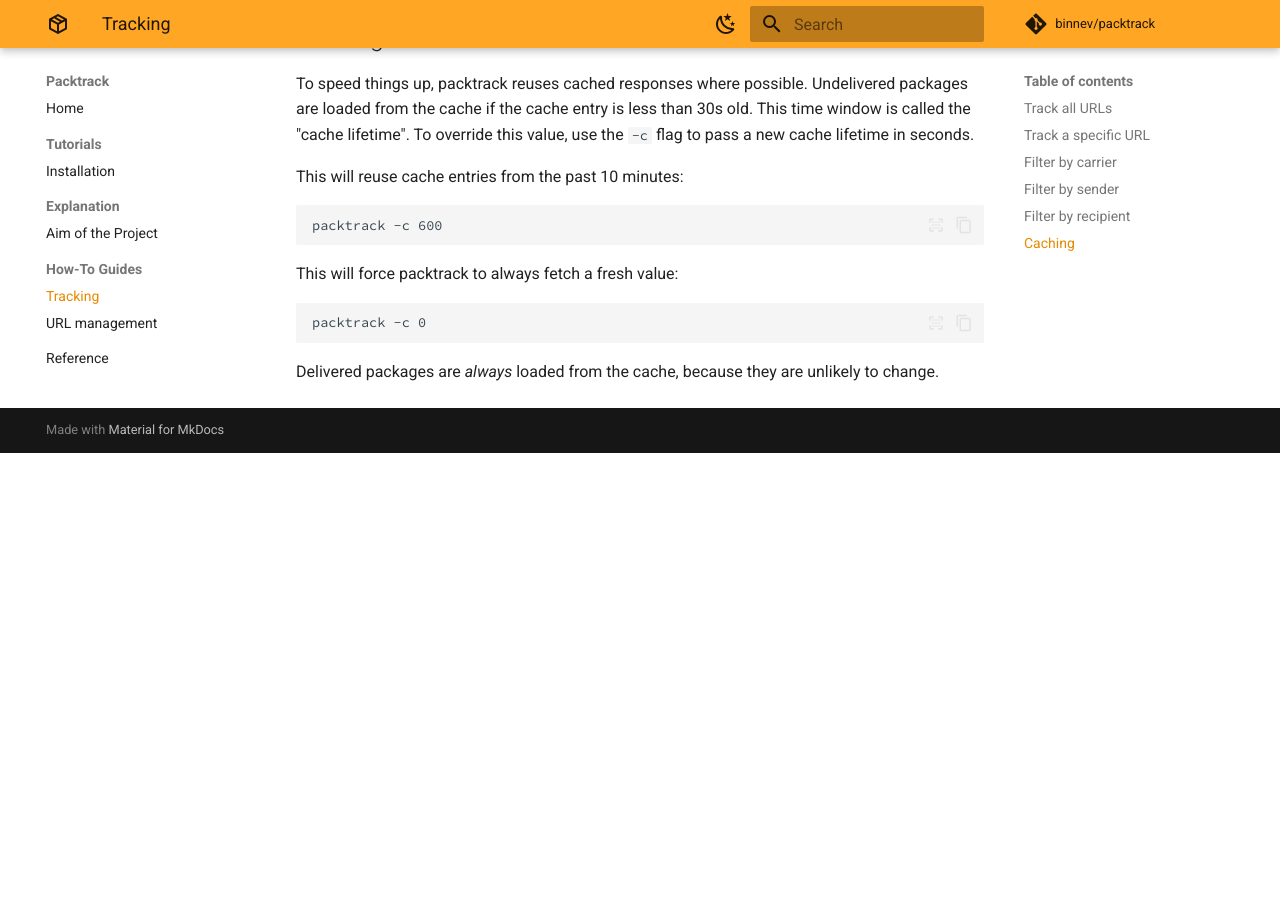
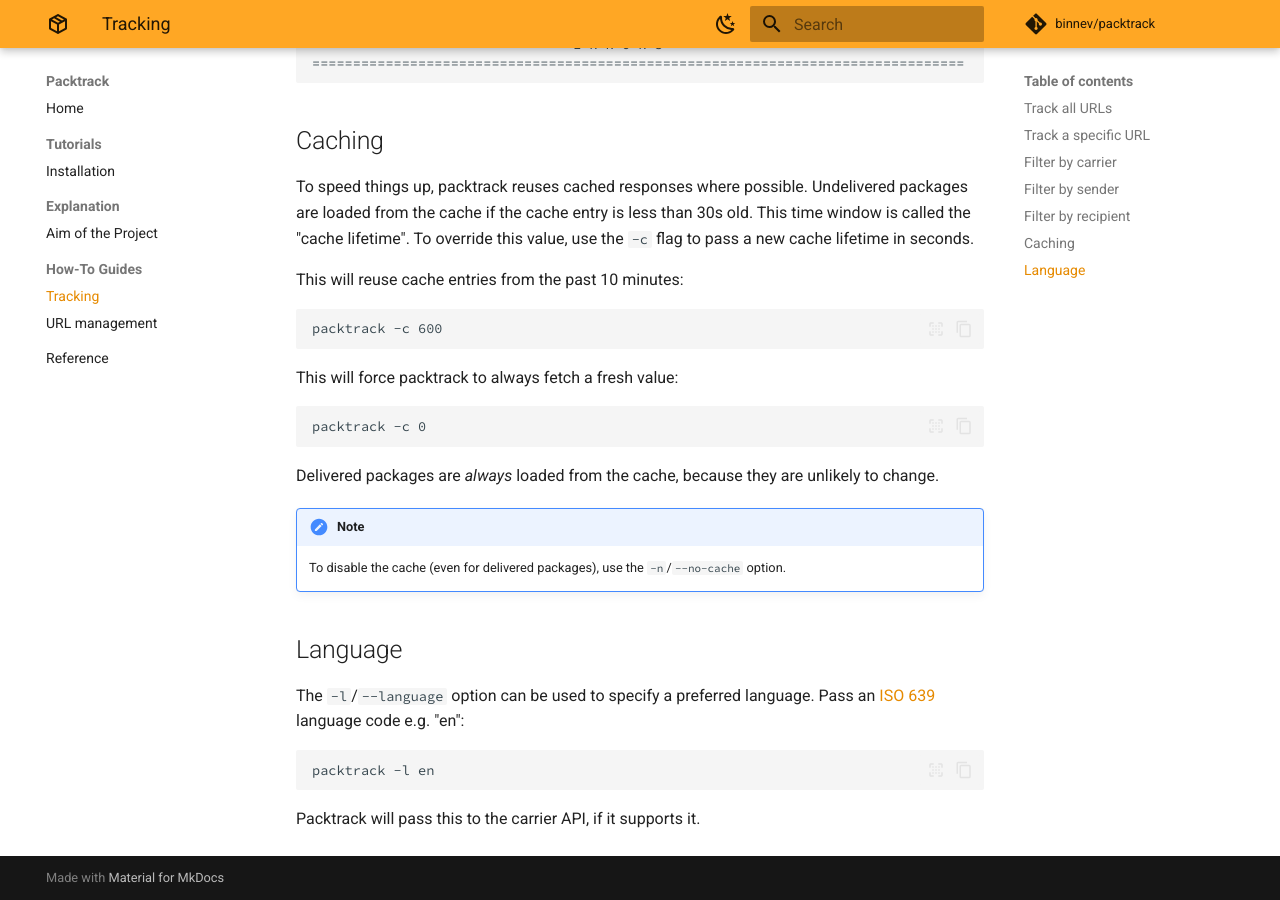
Before and after one commit to binnev/packtrack, an MkDocs documentation site: the page built from docs/how-to/tracking.md, in a window 1280 px wide and 900 px high, scrolled down 3005 px. Built offline with MkDocs 1.6.1 and Material for MkDocs 9.7.7, drawn with Linux system fonts in a browser that asks for light colours; comment, search, counter and statistics services are not loaded; the version menu is left out; before the commit the page ends 3458 px from its top, so only the background shows below that; some of the changed text lies outside the part shown.

Commit message:
docs: added docs for new CLI options

````diff
--- a/docs/how-to/tracking.md
+++ b/docs/how-to/tracking.md
@@ -61,6 +61,9 @@
 
 
 By default, delivered packages are shown as a one-liner. In-transit packages are shown in more detail, with events and ETA from the carrier.
+
+!!! note
+    You can use the `-d` / `--delivered` flag to print delivered packages in more detail
 
 ## Filter by carrier
 Filter for packages carried by PostNL:
@@ -146,3 +149,15 @@
 ```
 
 Delivered packages are _always_ loaded from the cache, because they are unlikely to change.
+
+!!! note
+    To disable the cache (even for delivered packages), use the `-n`/`--no-cache` option.
+
+## Language
+The `-l`/`--language` option can be used to specify a preferred language. Pass an [ISO 639](https://en.wikipedia.org/wiki/List_of_ISO_639_language_codes) language code e.g. "en":
+
+```
+packtrack -l en
+```
+
+Packtrack will pass this to the carrier API, if it supports it.
````
